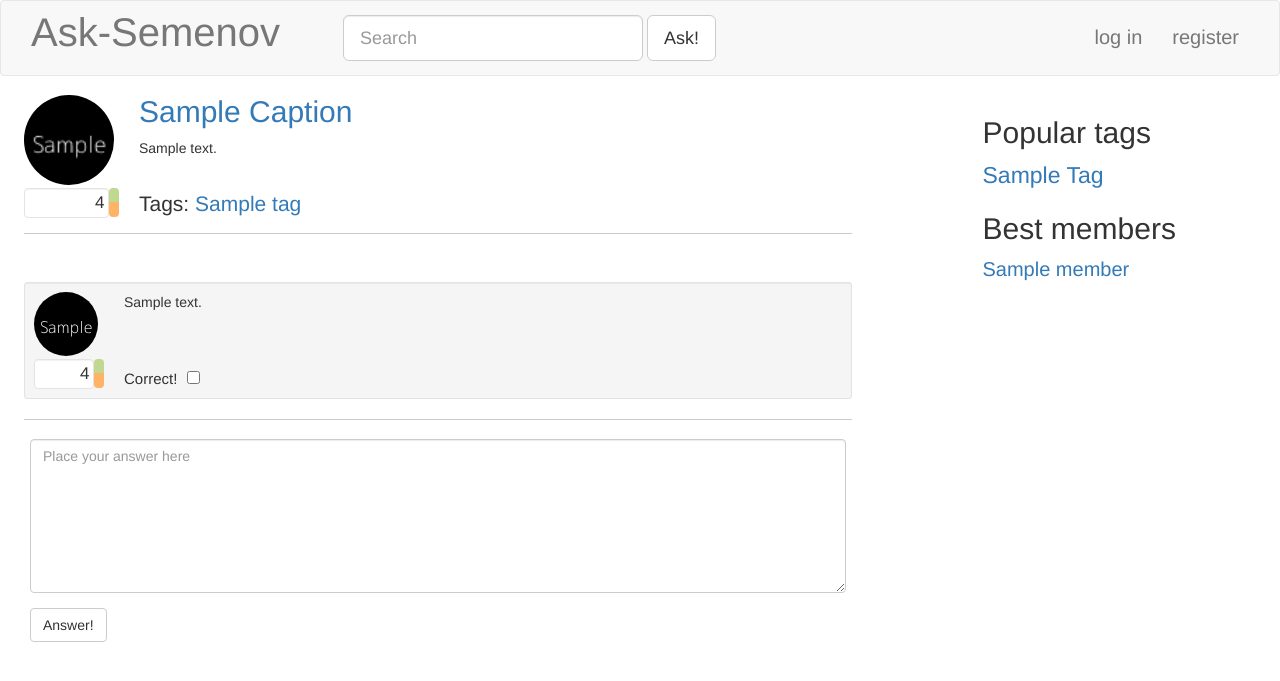
After one commit to J0kerPanda/technoWebsite, a Django app: template templates/answer.html in a window 1280 px wide. The commit adds this page. Shown: the top 681 px of the page. Run offline with Django 3.2, Linux system fonts and the light colour scheme; the template is opened without the code that fills it: most values are stand-ins (such as "Sample title", 1, 10 or a date in 2020); some libraries are stand-ins or nearby versions.

Commit message:
Implemented page with single question template

```diff
--- a/ask_semenov/settings.py
+++ b/ask_semenov/settings.py
@@ -122,3 +122,4 @@ USE_TZ = True
 #Insert static variable here if needed
 
 STATIC_URL = '/'
+AUTO_RENDER_SELECT2_STATICS = False
--- a/ask_semenov/urls.py
+++ b/ask_semenov/urls.py
@@ -22,7 +22,7 @@ urlpatterns = [
 	url(r'^$', blogViews.mainPage, name="mainPage"),
 	url(r'^hot/$', blogViews.hotQuestions, name="hotQuestions"),
 	url(r'^tag/(?P<tag>\w+)/$', blogViews.taggedQuestions, name="taggedQuestions"),
-	url(r'^question/(?P<questionID>\d+)/$', blogViews.singleQuestion, name="singleQuestion"),
+	url(r'^question/(?P<questionID>\d+)/$', blogViews.answer, name="answer"),
 	url(r'^login/$', blogViews.login, name="login"),
 	url(r'^signup/$', blogViews.signup, name="signup"),
 	url(r'^ask/$', blogViews.ask, name="makeQuestion")
--- /dev/null
+++ b/templates/answer.html
@@ -0,0 +1,81 @@
+{% extends "base.html" %}
+
+{% load static %}
+
+{% block extraCSS %}<link rel="stylesheet" href="{% static "css/answer.css" %}"> {% endblock %}
+
+{% block customContent %}
+<div class="container-fluid">
+
+	<div class="container-fluid col-md-11 ask-container ask-bottomBordered">
+
+		<div class="media">
+
+			<div class="media-left ask-questionUserBlock">
+
+				<a href="#">
+					<img class="media-object img-circle" src="{% static "img/dummy.png" %}">
+				</a>
+
+				<div class="ask-questionRatingBlock">
+
+					<div class="well pull-left text-right ask-questionRatingField">
+						{{ question.rating }}
+					</div>
+
+					<div class="btn-group-vertical pull-left ask-questionRatingButtonsGroup" role="group">
+							<button type="button" class="btn ask-ratingButton ask-ratingUpButton"></button>
+							<button type="button" class="btn ask-ratingButton ask-ratingDownButton"></button>
+					</div>
+
+				</div>
+
+			</div> <!-- end of userBlock -->
+
+			<div class="media-right ask-questionQuestionBlock">
+				<h2 class="ask-questionCaption"><a href="#"> {{ question.caption|title }}</a></h2>
+
+				<div><p>{{ question.text }}</p></div><br>
+
+				<div class="ask-questionBottomLine">
+					<span class="lead ask-questionTags">
+						Tags:
+						{% for tag in question.tags %}
+						<a href="#">{{ tag }}</a>
+						{% endfor %}
+					</span>
+				</div>
+
+			</div>
+
+		</div>
+
+	</div> <!-- end of question -->
+
+	<div class="container-fluid col-md-11 ask-container ask-bottomBordered">
+
+		{% for answer in answers %}
+
+			{% include "singleanswer.html" %}
+
+		{% endfor %}
+
+	</div> <!-- answers list end -->
+
+	<div class="container-fluid col-md-11 ask-formContainer">
+
+		<form>
+
+			<div class="form-group">
+
+					<textarea id="ask-answerTextInput" class="form-control" type="text" rows="7" placeholder="Place your answer here"></textarea>
+
+			</div>
+
+			<button type="submit" class="btn btn-default">Answer!</button>
+
+		</form>
+	</div>
+
+</div>
+{% endblock %}
--- /dev/null
+++ b/templates/singleanswer.html
@@ -0,0 +1,44 @@
+{% load static %}
+
+<div class="well well-sm ask-container">
+
+	<div class="media">
+
+		<div class="media-left ask-answerUserBlock">
+
+			<a href="#">
+				<img class="media-object img-circle" src="{% static "img/dummy.png" %}">
+			</a>
+
+			<div class="ask-answerRatingBlock">
+
+				<div class="well pull-left text-right ask-answerRatingField">
+					{{ answer.rating }}
+				</div>
+
+				<div class="btn-group-vertical pull-left ask-answerRatingButtonsGroup" role="group">
+						<button type="button" class="btn ask-ratingButton ask-ratingUpButton"></button>
+						<button type="button" class="btn ask-ratingButton ask-ratingDownButton"></button>
+				</div>
+
+			</div>
+
+		</div> <!-- end of userBlock -->
+
+		<div class="media-right ask-answerAnswerBlock">
+
+			<div><p>{{ question.text }}</p></div><br>
+
+			<div class="ask-answerBottomLine">
+
+				<div class="checkbox">
+				  <label>Correct!<input type="checkbox" value=""></label>
+				</div>
+
+			</div>
+
+		</div>
+
+	</div>
+
+</div> <!-- answer end -->
--- a/wsgiScript/scriptFunction.py
+++ b/wsgiScript/scriptFunction.py
@@ -1,10 +1,16 @@
 #!/usr/bin/python
 
 from wsgiref.simple_server import make_server
+from cgi import parse_qs
 
 def application( env, start_response ):
 
 	data = "This is brand new hello world!\n"
+
+	queryString = parse_qs( env['QUERY_STRING'] )
+
+	for key in queryString.keys():
+		data += ( str( key ) + ": " + str( queryString.get( key ) ) + '\n' )
 
 	for key in env.keys():
 		if ( key[:5] == 'HTTP_' ):
```
Also changed, not shown: blog/views.py (+47 -8 lines), templates/hotquestions.html (added, +7 -0 lines), templates/index.html (+3 -48 lines), templates/singlequestion.html (added, +47 -0 lines), 8 other files.
